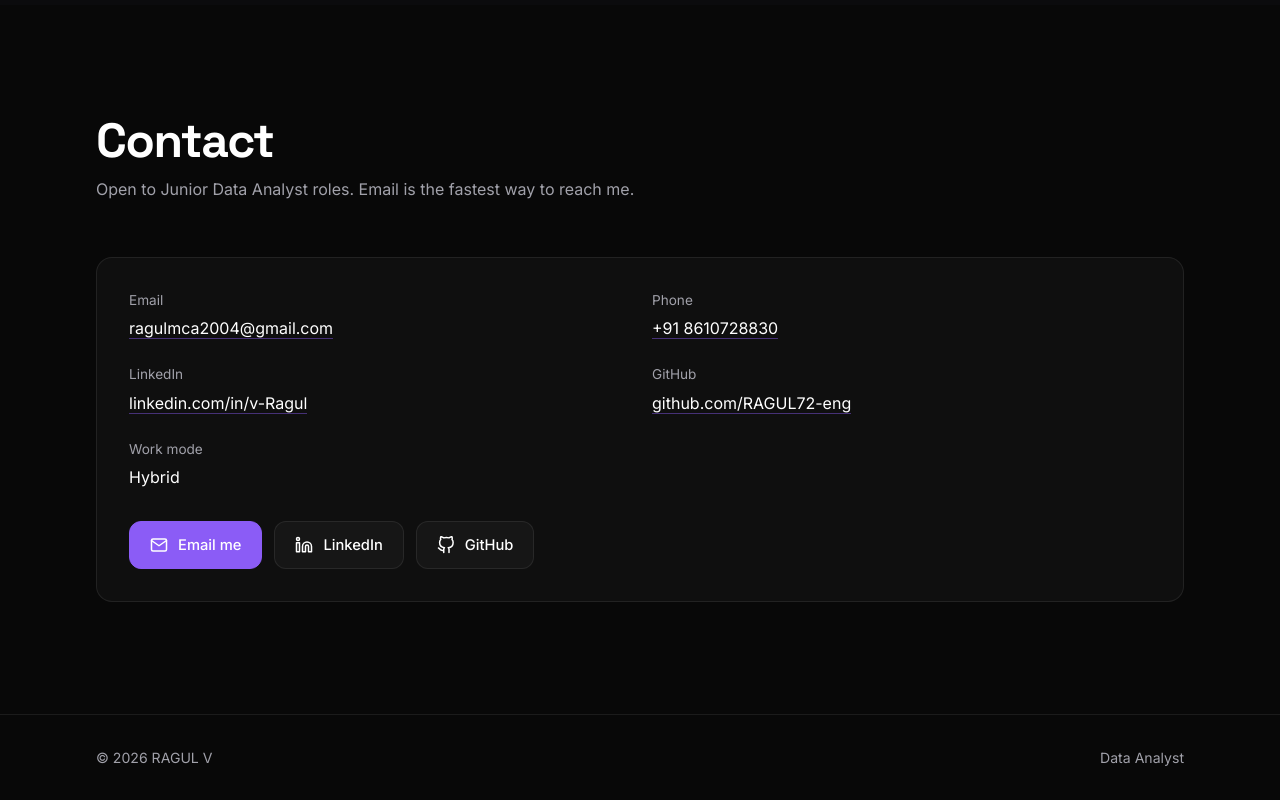
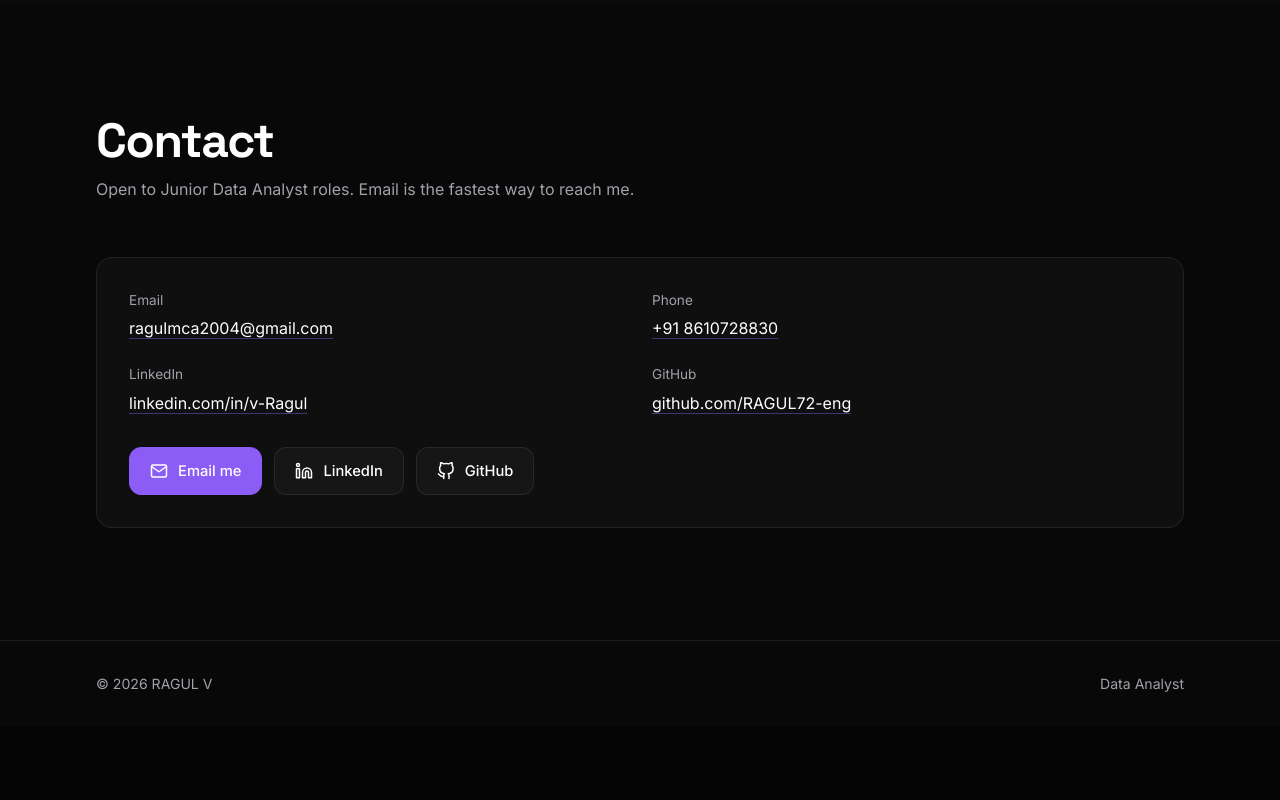
Before and after one commit to RAGUL72-eng/-my-portfolio, a React (Vite) app: page / in a window 1280 px wide. Shown: the part 4194-4994 px from the top of the page. After the commit the page ends 4920 px from the top, so only its background shows below. Built offline with nearby package versions, Linux system fonts and the light colour scheme.

Commit message:
Remove 'Work mode' entry from profile display

```diff
--- a/src/App.jsx
+++ b/src/App.jsx
@@ -874,7 +874,7 @@ function Contact() {
                   href: PROFILE.github,
                   ext: true,
                 },
-                { k: "Work mode", v: PROFILE.workMode },
+
               ].map((row) => (
                 <div key={row.k}>
                   <dt style={{ color: C.muted, fontSize: "0.85rem" }}>{row.k}</dt>
```
